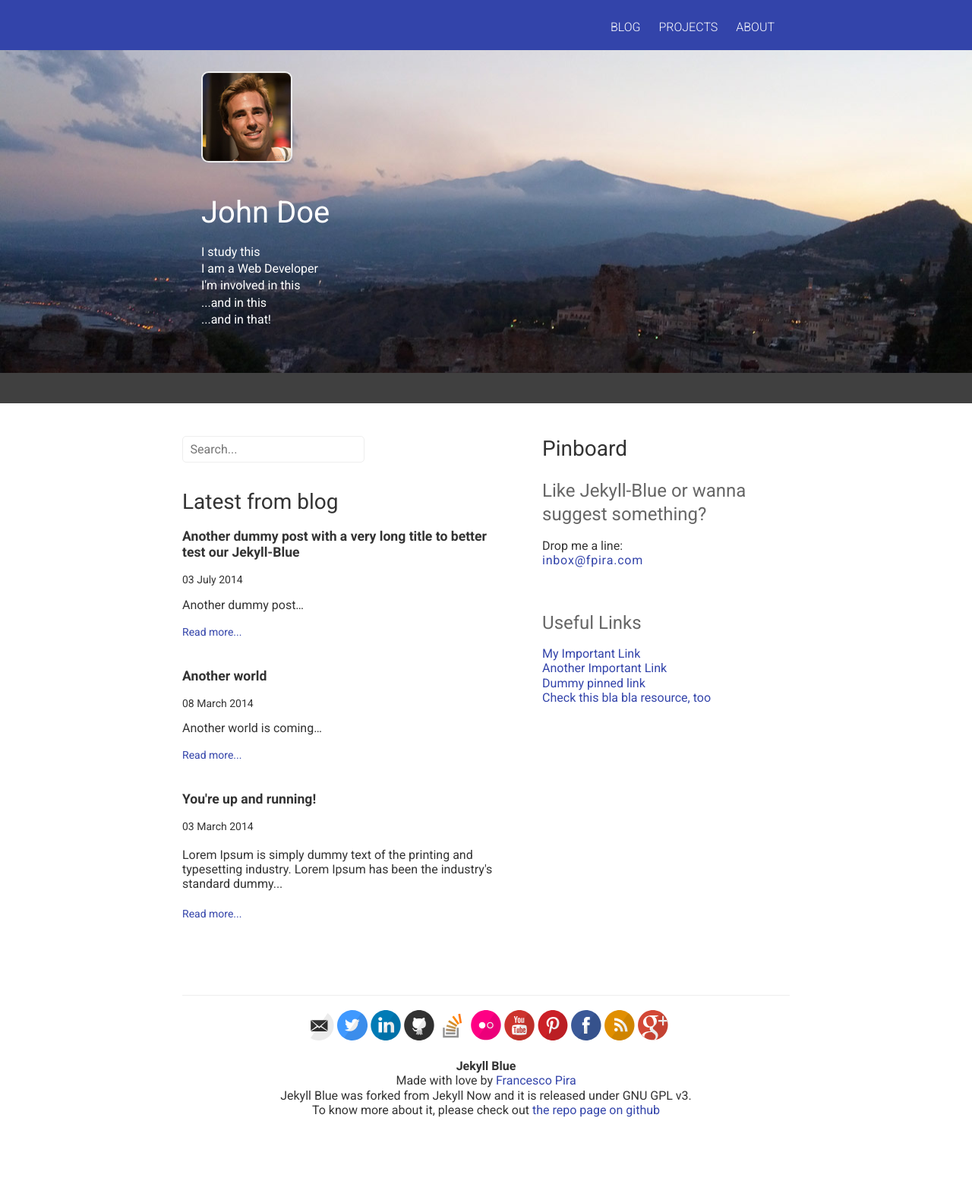
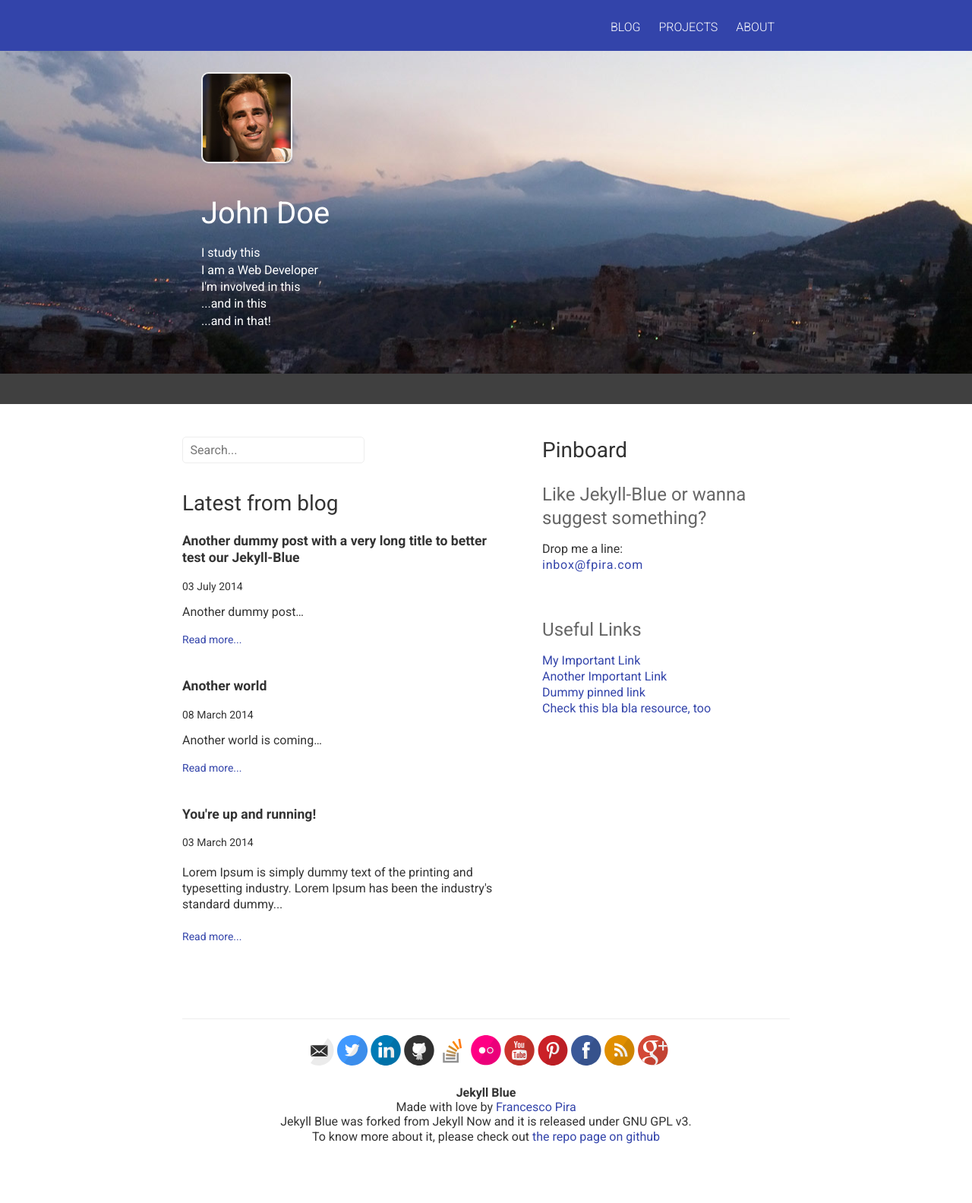
Before and after one commit to pirafrank/Jekyll-Blue, a Jekyll site: the page built from index.html, in a window 1280 px wide. Shown: the whole page at 76% size. Built offline with Jekyll 4.4.1, drawn with Linux system fonts in a browser that asks for light colours; Markdown is read by kramdown in place of the engine named in the settings; before the commit the page ends 1549 px from its top, so only the background shows below that.

Commit message:
default font: smaller text and higher line-height for better reading.

```diff
--- a/_sass/_base.scss
+++ b/_sass/_base.scss
@@ -8,8 +8,8 @@ html {
 
 body {
   background: $white;
-  font-size: 20px;
-  line-height: 1.2;
+  font-size: 16px;
+  line-height: 1.3;
   font-family: $defaultSansSerif;
   font-weight: 400;
   color: $darkerGray; // site-wide font color (overrindden multiple times...)
```
